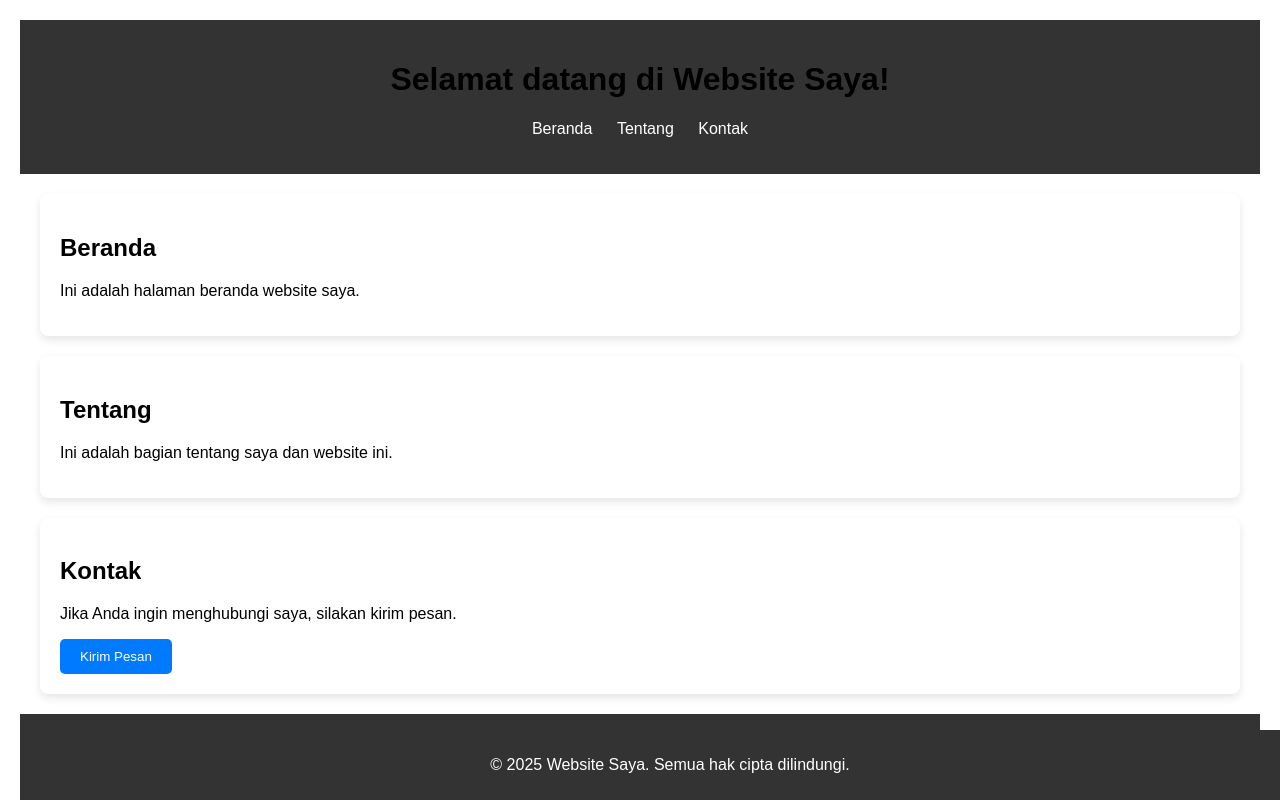
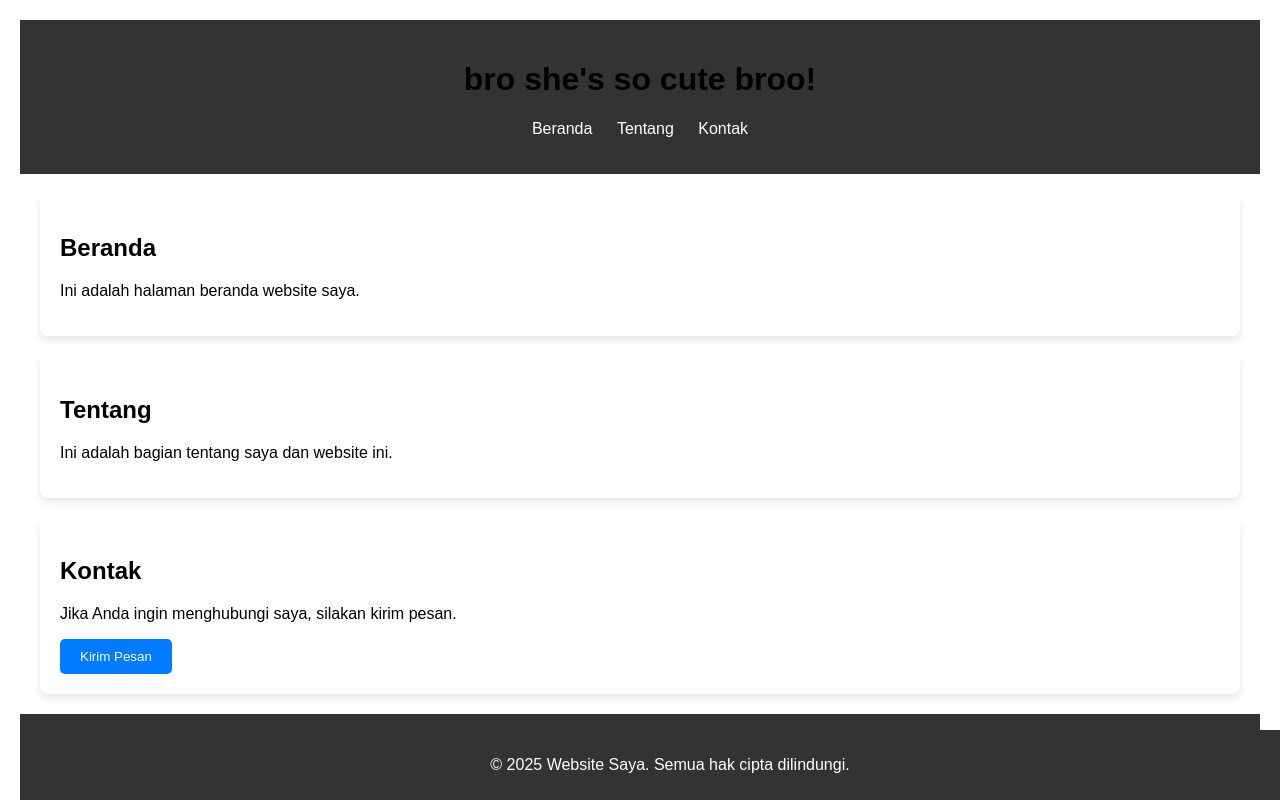
Before and after one commit to Sizwar/website-gu, a plain HTML site: page index.html in a window 1280 px wide. Shown: the top 800 px of the page. Drawn offline with Linux system fonts and the light colour scheme.

Commit message:
Update index.html

```diff
--- a/index.html
+++ b/index.html
@@ -9,7 +9,7 @@
 <body>
 
   <header>
-    <h1>Selamat datang di Website Saya!</h1>
+    <h1>bro she's so cute broo!</h1>
     <nav>
       <ul>
         <li><a href="#home">Beranda</a></li>
```
